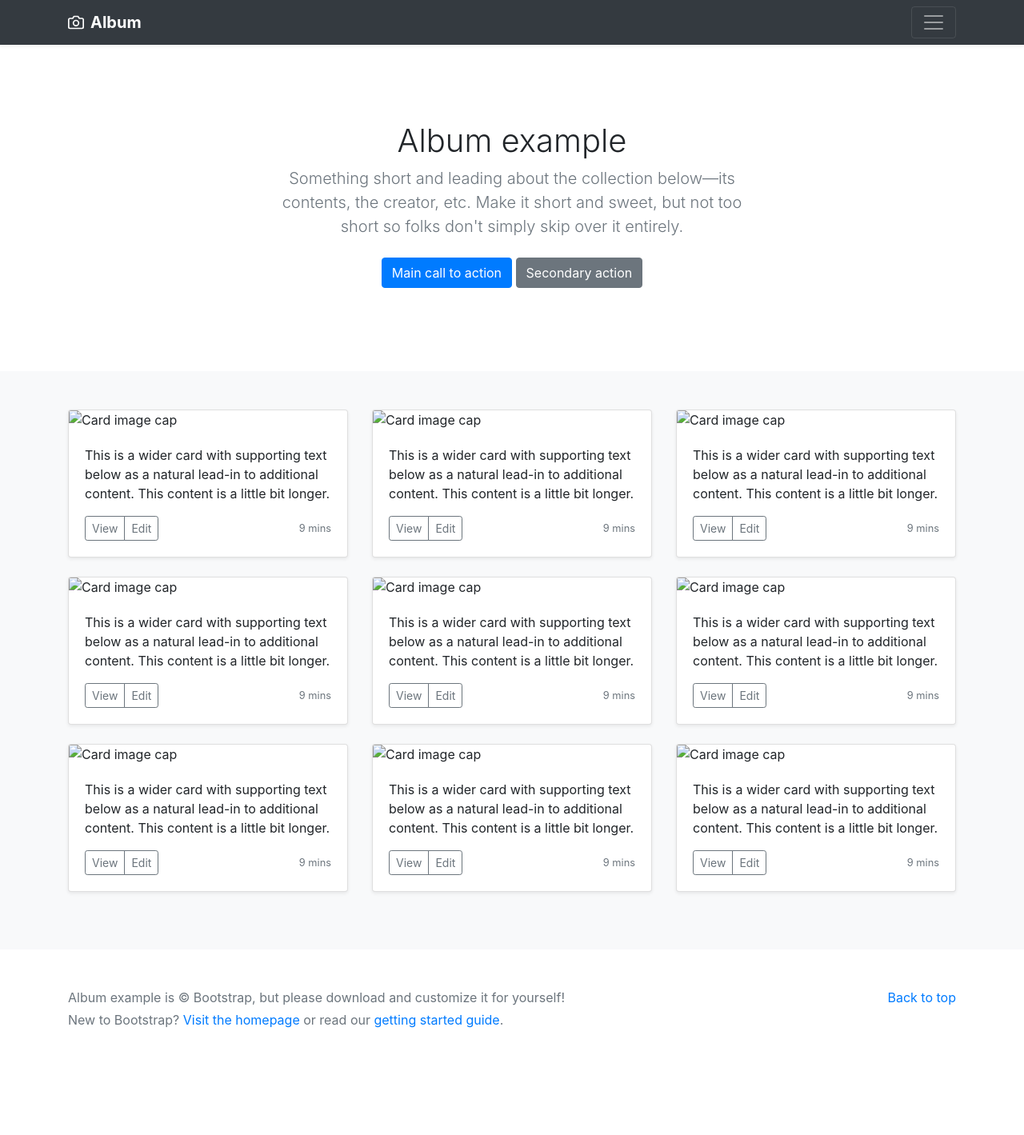
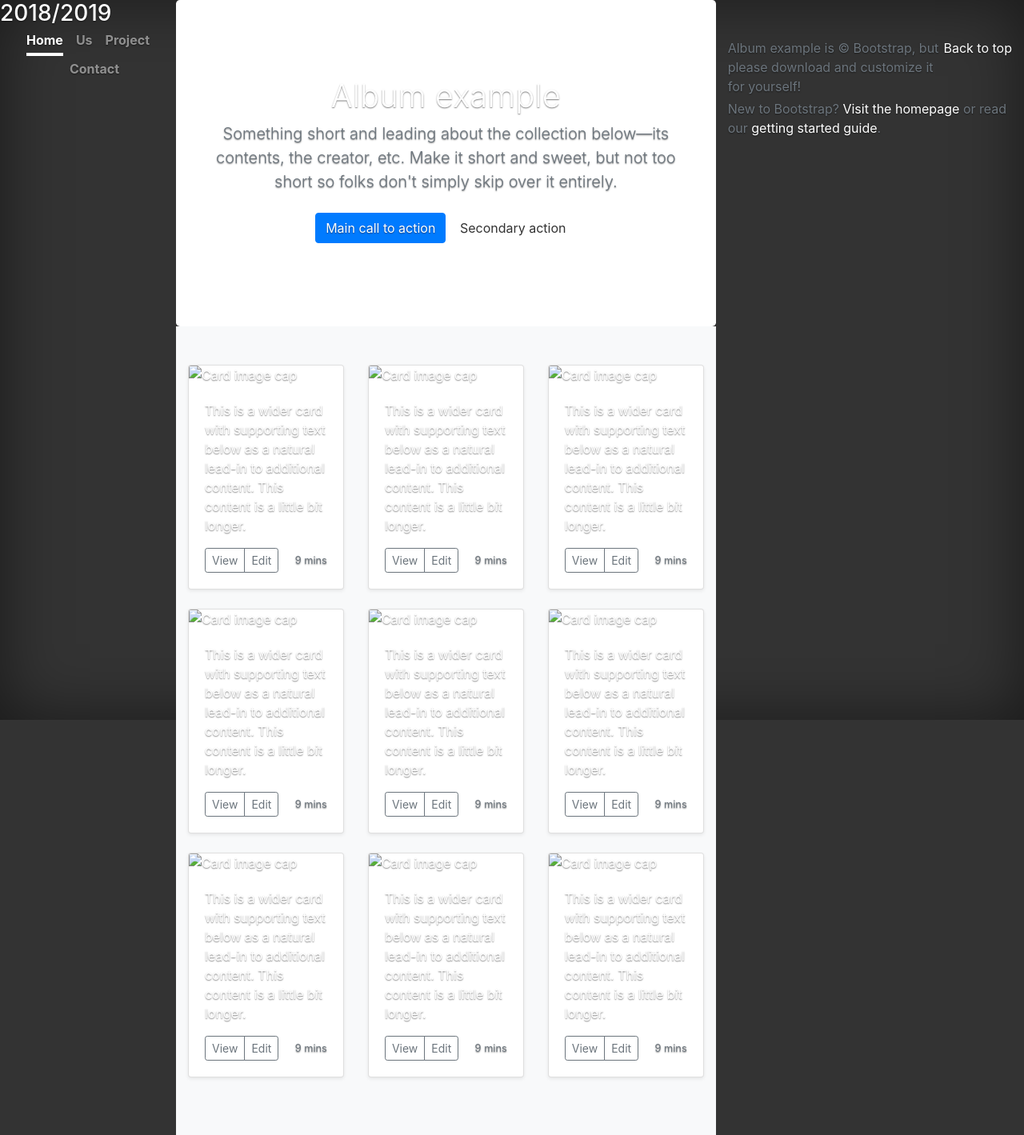
Before and after one commit to brno117/brno117.github.io, a Jekyll site: the page us/index.html, which Jekyll copies as it is, in a window 1280 px wide. Shown: the whole page at 80% size. Built offline with Jekyll 4.4.1, drawn with Linux system fonts in a browser that asks for light colours; nearby versions of some CDN libraries; library files that are not in the unit come from our copies; before the commit the page ends 1339 px from its top, so only the background shows below that.

Commit message:
Update index.html

```diff
--- a/us/index.html
+++ b/us/index.html
@@ -14,11 +14,13 @@
 
     <!-- Custom styles for this template -->
     <link href="/css/album.css" rel="stylesheet">
+    <link href="/css/cover.css" rel="stylesheet">
+
   </head>
 
   <body>
 
-    <header>
+    <!--<header>
       <div class="collapse bg-dark" id="navbarHeader">
         <div class="container">
           <div class="row">
@@ -48,7 +50,19 @@
           </button>
         </div>
       </div>
-    </header>
+    </header>-->
+
+	<header class="masthead mb-auto">
+		<div class="inner">
+		  <h3 class="masthead-brand">2018/2019</h3>
+		  <nav class="nav nav-masthead justify-content-center">
+		    <a class="nav-link active" href="#">Home</a>
+		    <a class="nav-link" href="/us">Us</a>
+		    <a class="nav-link" href="#">Project</a>
+		    <a class="nav-link" href="#">Contact</a>
+		  </nav>
+		</div>
+	</header>
 
     <main role="main">
 
```
